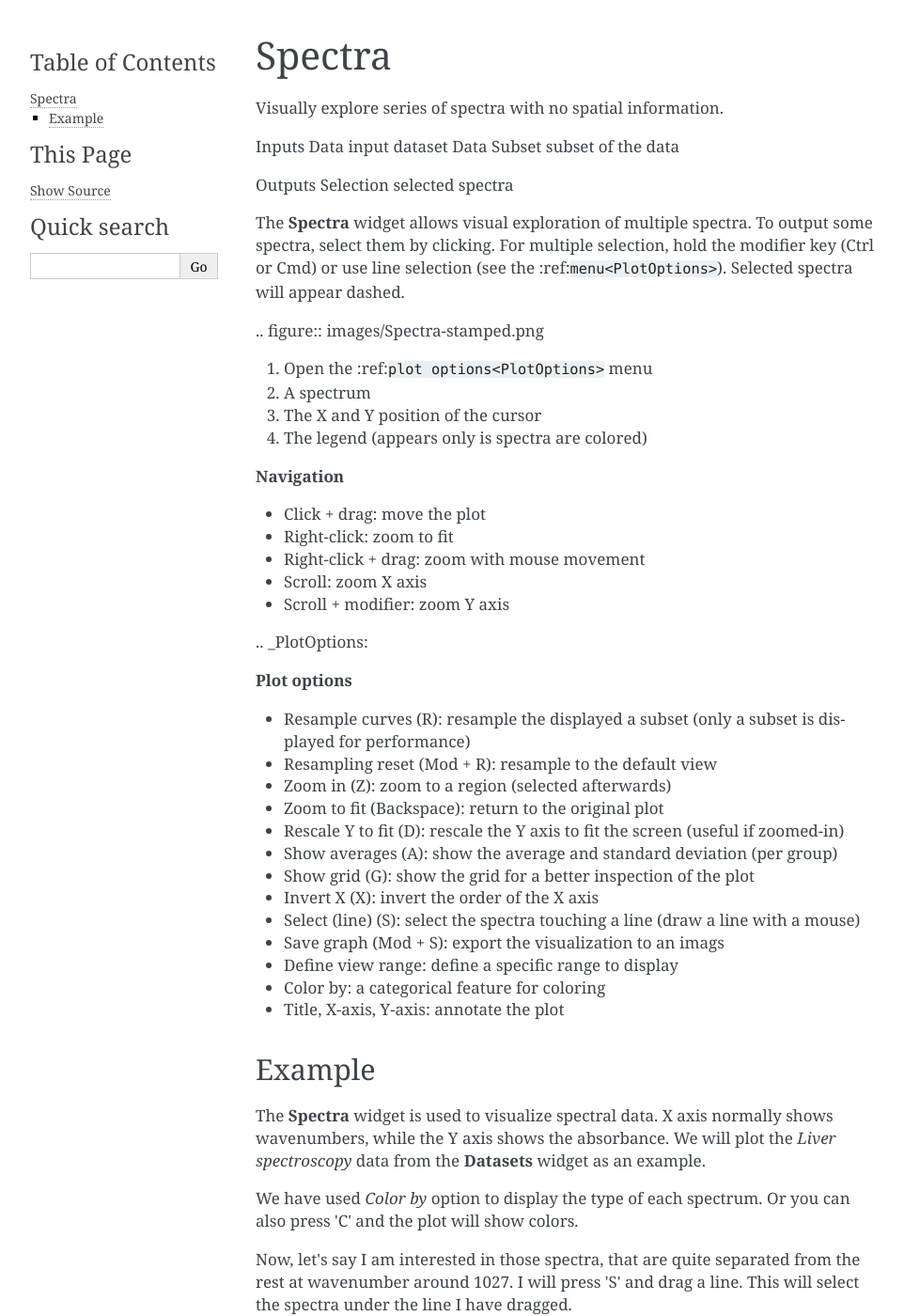
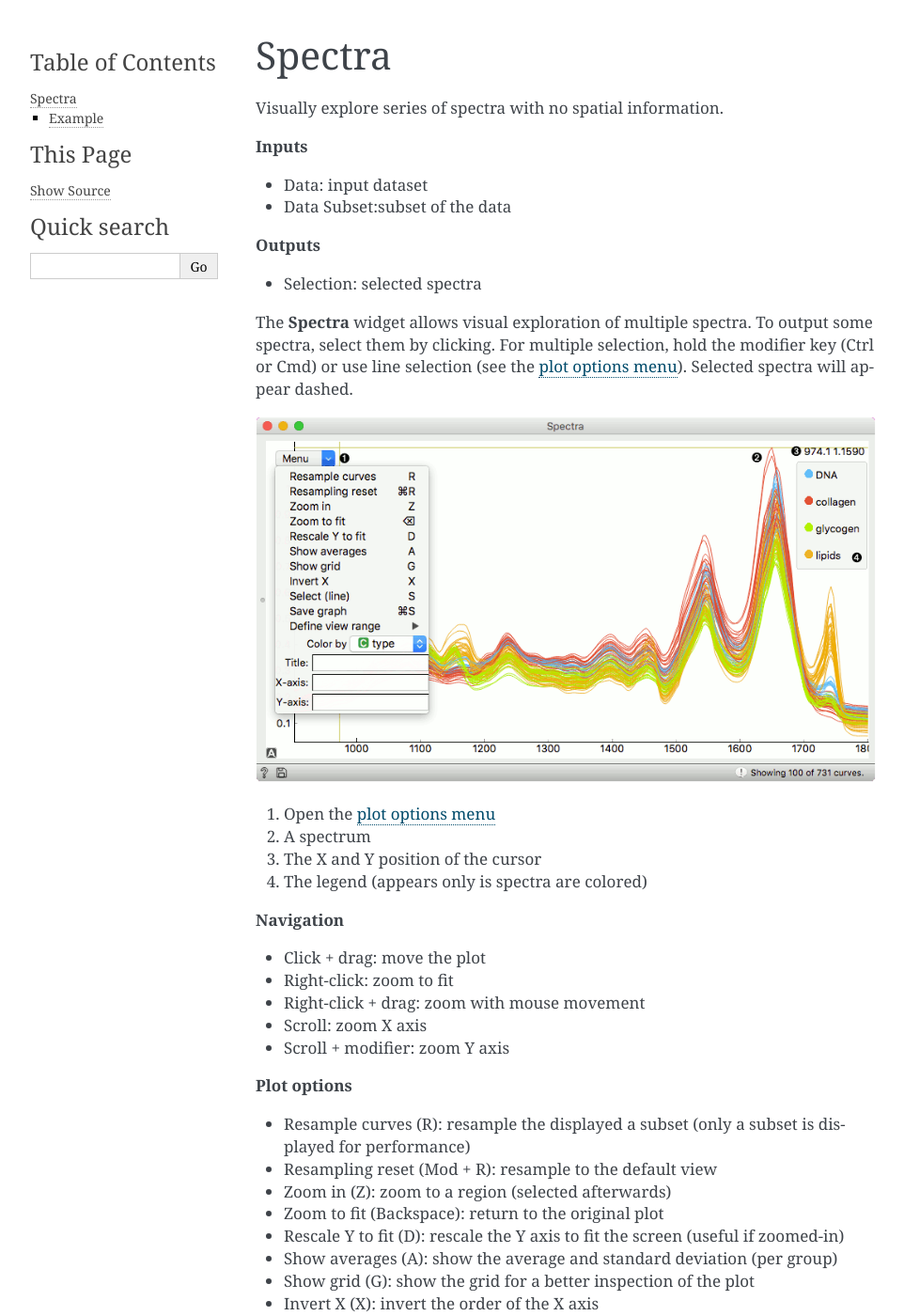
Before and after one commit to znarthur/orange-spectroscopy, a Sphinx documentation site: the page built from doc/widgets/spectra.md, in a window 1280 px wide and 1400 px high. Shown: the whole window at 94% size, without its empty margins (148-1110 px from the left). Built offline with Sphinx 7.4.7, drawn with Linux system fonts in a browser that asks for light colours; some of the changed text lies outside the part shown.

Commit message:
Also converted Spectra documentation to md

```diff
--- a/doc/widgets/spectra.md
+++ b/doc/widgets/spectra.md
@@ -3,26 +3,25 @@ Spectra
 
 Visually explore series of spectra with no spatial information.
 
-Inputs
-    Data
-        input dataset
-    Data Subset
-        subset of the data
+**Inputs**
 
-Outputs
-    Selection
-        selected spectra
+- Data: input dataset
+- Data Subset:subset of the data
+
+**Outputs**
+
+- Selection: selected spectra
 
 
 The **Spectra** widget allows visual exploration of multiple spectra.
 To output some spectra, select them by clicking.
 For multiple selection, hold the modifier key (Ctrl or Cmd) or use
-line selection (see the :ref:`menu<PlotOptions>`). Selected spectra
+line selection (see the [plot options menu](#PlotOptions)). Selected spectra
 will appear dashed.
 
-.. figure:: images/Spectra-stamped.png
+![](images/Spectra-stamped.png)
 
-1. Open the :ref:`plot options<PlotOptions>` menu
+1. Open the [plot options menu](#PlotOptions)
 2. A spectrum
 3. The X and Y position of the cursor
 4. The legend (appears only is spectra are colored)
@@ -35,7 +34,7 @@ will appear dashed.
 - Scroll: zoom X axis
 - Scroll + modifier: zoom Y axis
 
-.. _PlotOptions:
+<a name="PlotOptions"></a>
 
 **Plot options**
 
@@ -65,4 +64,4 @@ Now, let's say I am interested in those spectra, that are quite separated from t
 
 I can observe the selection in another **Spectra** widget or use it for further analysis.
 
-.. figure:: images/Spectra-Example1.png
+![](images/Spectra-Example1.png)
```
